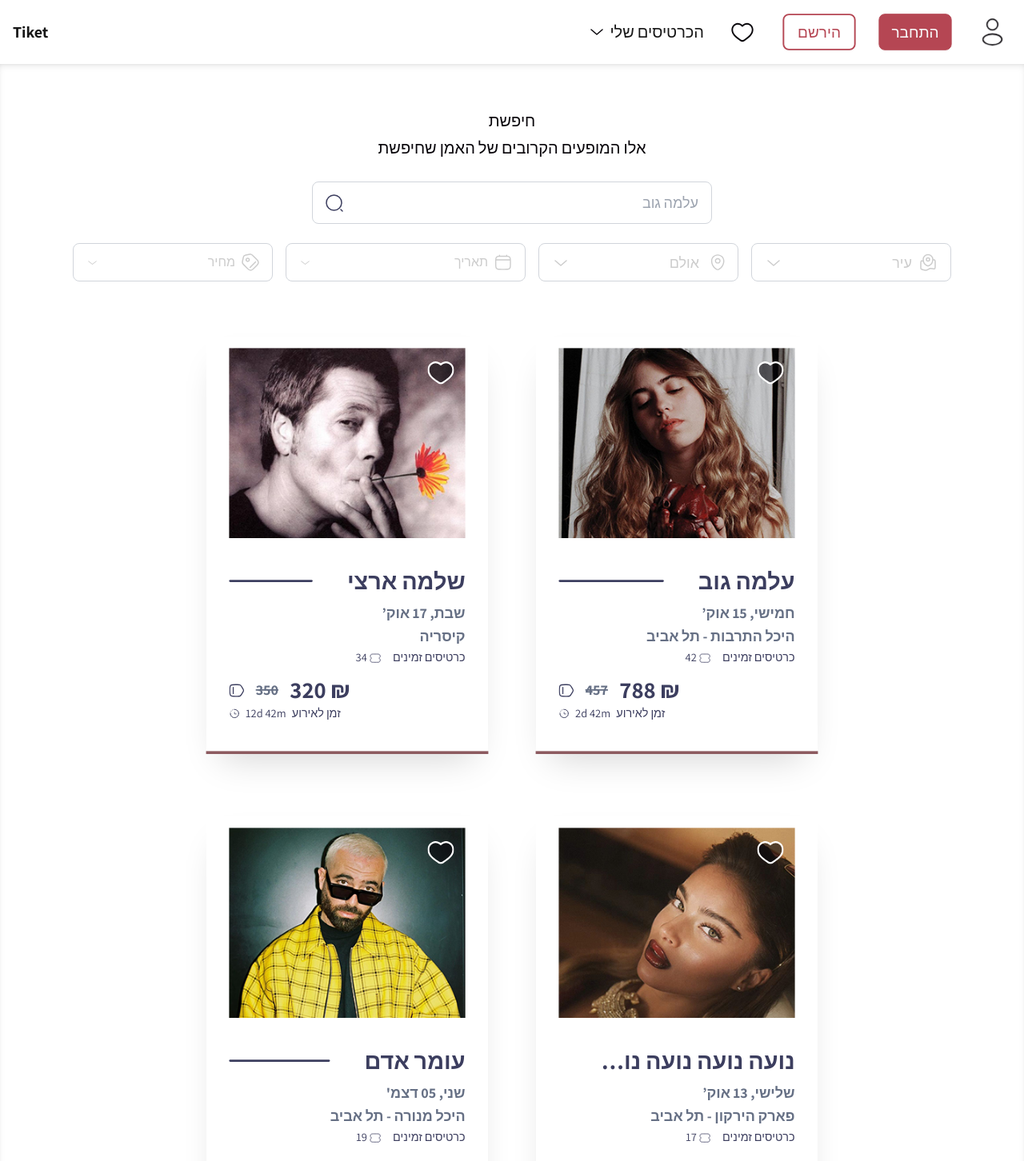
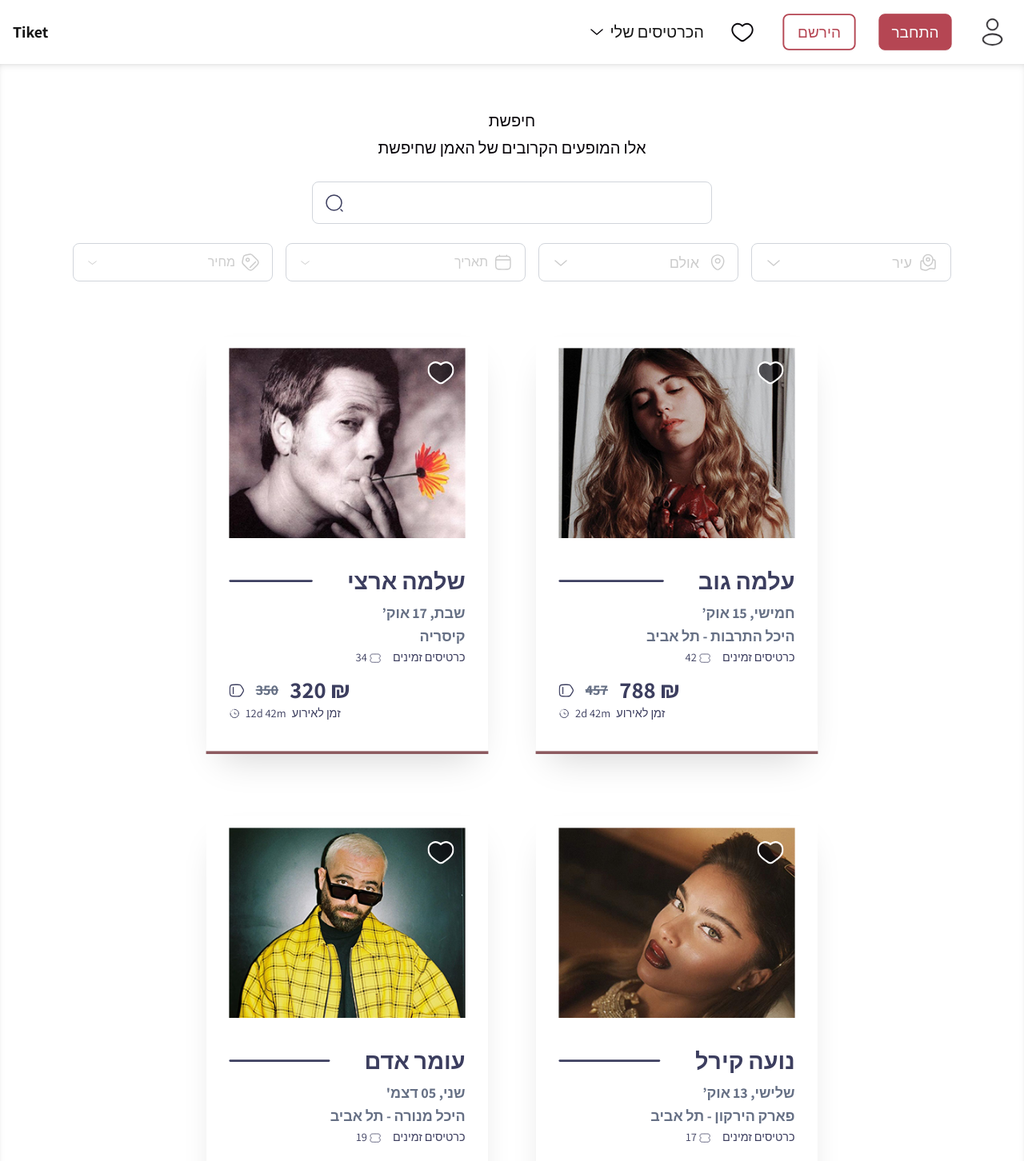
Before and after one commit to tiketuser/Tiket, a Next.js app: page /SearchResults in a window 1280 px wide. Shown: the top 1452 px of the page at 80% size. Built offline with nearby package versions, Linux system fonts and the light colour scheme.

Commit message:
linked between search input to searchResilts page

```diff
--- a/app/DemoData/cardsData.ts
+++ b/app/DemoData/cardsData.ts
@@ -26,7 +26,7 @@ const cardsData = [
     {
       imageSrc: "/images/Artist/Noa_Kirel.png",
       id: 3,
-      title: "נועה נועה נועה נועה קירל",
+      title: "נועה קירל",
       date: "שלישי, 13 אוק’",
       location: "פארק הירקון - תל אביב",
       ticketsLeft: 17,
--- a/app/SearchResults/page.tsx
+++ b/app/SearchResults/page.tsx
@@ -1,36 +1,23 @@
+"use client";
+
+import { useSearchParams } from "next/navigation";
 import React from "react";
 import cardsData from "../DemoData/cardsData";
 import RegularGallery from "../components/TicketGallery/RegularGallery";
 import NavBar from "../components/NavBar/NavBar";
 import ResultSection from "../components/ResultSection/ResultSection";
-interface Props {
-  params: {
-    query: string;
+
+const SearchResults = () => {
+  const searchParams = useSearchParams();
+  const query = searchParams.get("query") || "";
+
+  // Filter tickets based on search query
+  const getSearchResults = (query: string) => {
+    return cardsData.filter((card) => card.title.includes(query));
   };
-}
 
-interface CardData {
-  id: string | number;
-  imageSrc: string;
-  title: string;
-  date: string;
-  location: string;
-  priceBefore: number;
-  price: number;
-  soldOut: boolean;
-  ticketsLeft: number;
-  timeLeft: string;
-}
+  const tickets = getSearchResults(query);
 
-// To be replaced with something smarter in the future
-const getSearchResults = (query: string) => {
-  // Filter the tickets by the search query
-  return cardsData.filter((CardData: any) => CardData.title.includes(query));
-};
-
-const SearchResults = async ({ params }: Props) => {
-  const { query } = params;
-  const tickets = getSearchResults(" "); //change later
   return (
     <div>
       <NavBar />
--- a/app/components/CustomInput/CustomInput.tsx
+++ b/app/components/CustomInput/CustomInput.tsx
@@ -1,5 +1,7 @@
+"use client";
+
 import Image from "next/image";
-import React from "react";
+import { useState } from "react";
 
 interface CustomInputProps {
   type?: string;
@@ -9,36 +11,109 @@ interface CustomInputProps {
   image?: React.ReactElement<typeof Image>;
   className?: string;
   required?: boolean;
-  pattern?: string
+  pattern?: string;
   placeholderColor?: string; // New prop for placeholder color
+  onEnter?: (value: string) => void;
+  suggestions?: string[]; // נוסיף אפשרות לקבלת רשימת הצעות
 }
 
 const CustomInput: React.FC<CustomInputProps> = ({
   type = "text",
   id,
-  width = 'w-[500px]',
-  placeholder = '',
+  width = "w-[500px]",
+  placeholder = "",
   image,
-  className = '',
+  className = "",
   required = false,
-  pattern = '.*',
+  pattern = ".*",
   placeholderColor = "text-gray-500", // Default placeholder color
+  onEnter,
+  suggestions = [],
 }) => {
+  const [inputValue, setInputValue] = useState("");
+  const [filteredSuggestions, setFilteredSuggestions] = useState<string[]>([]);
+  const [showSuggestions, setShowSuggestions] = useState(false);
+
+  // עדכון טקסט וסינון הצעות
+  const handleChange = (e: React.ChangeEvent<HTMLInputElement>) => {
+    const value = e.target.value;
+    setInputValue(value);
+
+    if (value.trim() === "") {
+      setFilteredSuggestions([]);
+      setShowSuggestions(false);
+      return;
+    }
+
+    // סינון הצעות שמתאימות למה שהמשתמש מקליד
+    const filtered = suggestions.filter((s) => s.includes(value.trim()));
+
+    setFilteredSuggestions(filtered);
+    setShowSuggestions(filtered.length > 0);
+  };
+
+  // בחירת הצעה
+  const handleSelectSuggestion = (suggestion: string) => {
+    setInputValue(suggestion);
+    setFilteredSuggestions([]);
+    setShowSuggestions(false);
+    if (onEnter) {
+      onEnter(suggestion); // חיפוש מיידי
+    }
+  };
+
+  // ביצוע חיפוש בלחיצה על Enter או על האייקון
+  const triggerSearch = () => {
+    if (inputValue.trim() !== "") {
+      onEnter?.(inputValue);
+    }
+  };
+
   return (
     <div className={`${className} relative ${width}`}>
-  <div className="absolute left-4 top-1/2 -translate-y-1/2">
-    {image && image}
+      {/* Search Icon (Clickable) */}
+      {image && (
+        <div
+          className="absolute left-4 top-1/2 -translate-y-1/2 cursor-pointer"
+          onClick={triggerSearch}
+        >
+          {image}
         </div>
+      )}
+
+      {/* Input Field */}
       <input
         type={type}
         id={id}
         required={required}
         placeholder={placeholder}
         pattern={pattern}
-    className={`w-full py-3 pl-12 pr-4 rounded-lg border border-gray-300 sm:text-text-medium text-text-small rtl focus:outline-none focus:ring-0 focus:border-gray-300`}
+        value={inputValue}
+        autoComplete="off"
+        autoCorrect="off"
+        spellCheck="false"
+        autoCapitalize="none"
+        name="ignore"
+        onChange={handleChange}
+        onKeyDown={(e) => e.key === "Enter" && triggerSearch()}
+        className="w-full py-3 pl-12 pr-4 rounded-lg border border-gray-300 sm:text-text-medium text-text-small rtl focus:outline-none focus:ring-0 focus:border-gray-300"
       />
+
+      {/* Suggestions List */}
+      {showSuggestions && (
+        <ul className="absolute left-0 mt-1 w-full bg-white border border-gray-200 rounded-lg shadow-lg z-50">
+          {filteredSuggestions.map((suggestion, index) => (
+            <li
+              key={index}
+              onClick={() => handleSelectSuggestion(suggestion)}
+              className="px-4 py-2 text-right cursor-pointer hover:bg-gray-100"
+            >
+              {suggestion}
+            </li>
+          ))}
+        </ul>
+      )}
     </div>
-
   );
 };
 
--- a/app/components/Gallery/Gallery.tsx
+++ b/app/components/Gallery/Gallery.tsx
@@ -1,20 +1,31 @@
+"use client";
+
 import React from "react";
 import CustomInput from "../CustomInput/CustomInput";
-import CardCarousel from "../TicketGallery/CarouselGallery";
+import Image from "next/image";
+import { useRouter } from "next/navigation";
 import SearchIcon from "../../../public/images/SearchBar/Search Icon.svg";
-import Image from "next/image";
-import CustomTicketGallery from "../TicketGallery/ResponsiveGallery";
 import ResponsiveGallery from "../TicketGallery/ResponsiveGallery";
+import cardsData from "../../DemoData/cardsData"; // ייבוא רשימת הכרטיסים
 
 const Gallery = () => {
+  const router = useRouter();
+
+  // חילוץ רשימת שמות האמנים מתוך cardsData (ללא כפילויות)
+  const artistNames = [...new Set(cardsData.map((card) => card.title))];
+
+  const handleSearch = (query: string) => {
+    router.push(`/SearchResults?query=${encodeURIComponent(query)}`);
+  };
+
   return (
     <div className="shadow-small-inner flex flex-col items-center pt-6">
-      <CustomInput id="search-bar"
-        className=''
+      <CustomInput
+        id="search-bar"
         placeholder="חפש אירוע"
-        image={
-          <Image src={SearchIcon} alt="Search Icon" width={24} height={24} />
-        }
+        image={<Image src={SearchIcon} alt="Search Icon" width={24} height={24} />}
+        onEnter={handleSearch} // מבצע חיפוש ומעביר לדף התוצאות
+        suggestions={artistNames} // מעביר את רשימת האמנים
       />
       <ResponsiveGallery />
     </div>
--- a/app/components/ResultSection/ResultSection.tsx
+++ b/app/components/ResultSection/ResultSection.tsx
@@ -14,6 +14,8 @@ import citiesData from "@/app/DemoData/citiesData";
 import venueData from "@/app/DemoData/venueData";
 import PriceFilter from "../PriceFilter/PriceFilter";
 import CustomDateInput from "../CustomDateInput/CustomDateInput";
+import { useRouter } from "next/navigation";
+import cardsData from "@/app/DemoData/cardsData";
 
 interface ResultSectionProps {
   title: string; // Prop for the dynamic title
@@ -28,6 +30,12 @@ const ResultSection: React.FC<ResultSectionProps> = ({
   subText,
   image,
 }) => {
+  const router = useRouter();
+  const artistNames = [...new Set(cardsData.map((card) => card.title))];
+  const handleSearch = (query: string) => {
+    router.push(`/SearchResults?query=${encodeURIComponent(query)}`);
+  };
+
   const [values, setValues] = useState<number[]>([20, 80]);
   return (
     <div className="w-full">
@@ -47,9 +55,10 @@ const ResultSection: React.FC<ResultSectionProps> = ({
         <div className="flex justify-center mt-[27px]">
           <CustomInput
             id="Search artists or shows input"
-            // placeholder={title}
-            placeholder="עלמה גוב"
+            placeholder={title}
             placeholderColor="text-strongText"
+            onEnter={handleSearch} // Redirects user to search results page
+            suggestions={artistNames} // מעביר את רשימת האמנים
             image={
               <Image
                 src={SearchIcon}
--- a/app/globals.css
+++ b/app/globals.css
@@ -50,3 +50,12 @@ body {
 ::-webkit-scrollbar-thumb:hover {
   background: #555;
 }
+
+input:-webkit-autofill,
+input:-webkit-autofill:hover,
+input:-webkit-autofill:focus,
+input:-webkit-autofill:active {
+    background-color: white !important; /* רקע לבן במקום כחול */
+    color: black !important; /* צבע טקסט תקין */
+    transition: background-color 5000s ease-in-out 0s;
+}
```
Lines whose indentation alone changed are shown as unchanged.
